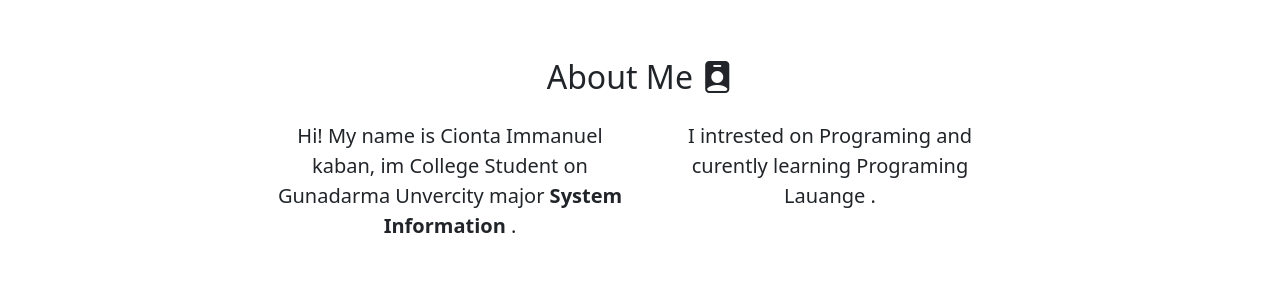
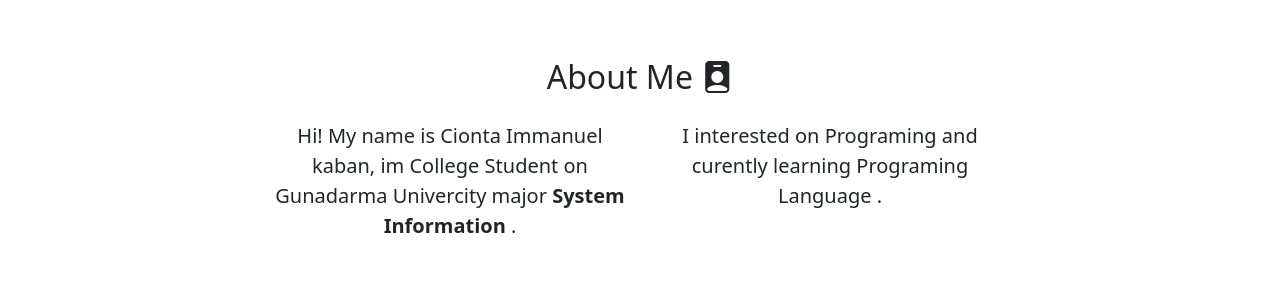
Before and after one commit to imanuelcio/imanuelcio.github.io, a plain HTML site: page index.html in a window 1280 px wide. Shown: the part 820-1111 px from the top of the page. Drawn offline with nearby package versions, Linux system fonts and the light colour scheme; a script that the page names is missing.

Commit message:
Update index.html

```diff
--- a/index.html
+++ b/index.html
@@ -89,10 +89,10 @@
         </div>
         <div class="row justify-content-center fs-5 text-center">
           <div class="col-md-4">
-            <p>Hi! My name is Cionta Immanuel kaban, im College Student on Gunadarma Unvercity major <b>System Information</b> . </p>
+            <p>Hi! My name is Cionta Immanuel kaban, im College Student on Gunadarma Univercity major <b>System Information</b> . </p>
           </div>
           <div class="col-md-4">
-            <p>I intrested on Programing and curently learning Programing Lauange .</p>
+            <p>I interested on Programing and curently learning Programing Language .</p>
           </div>
         </div>
       </div>
```
